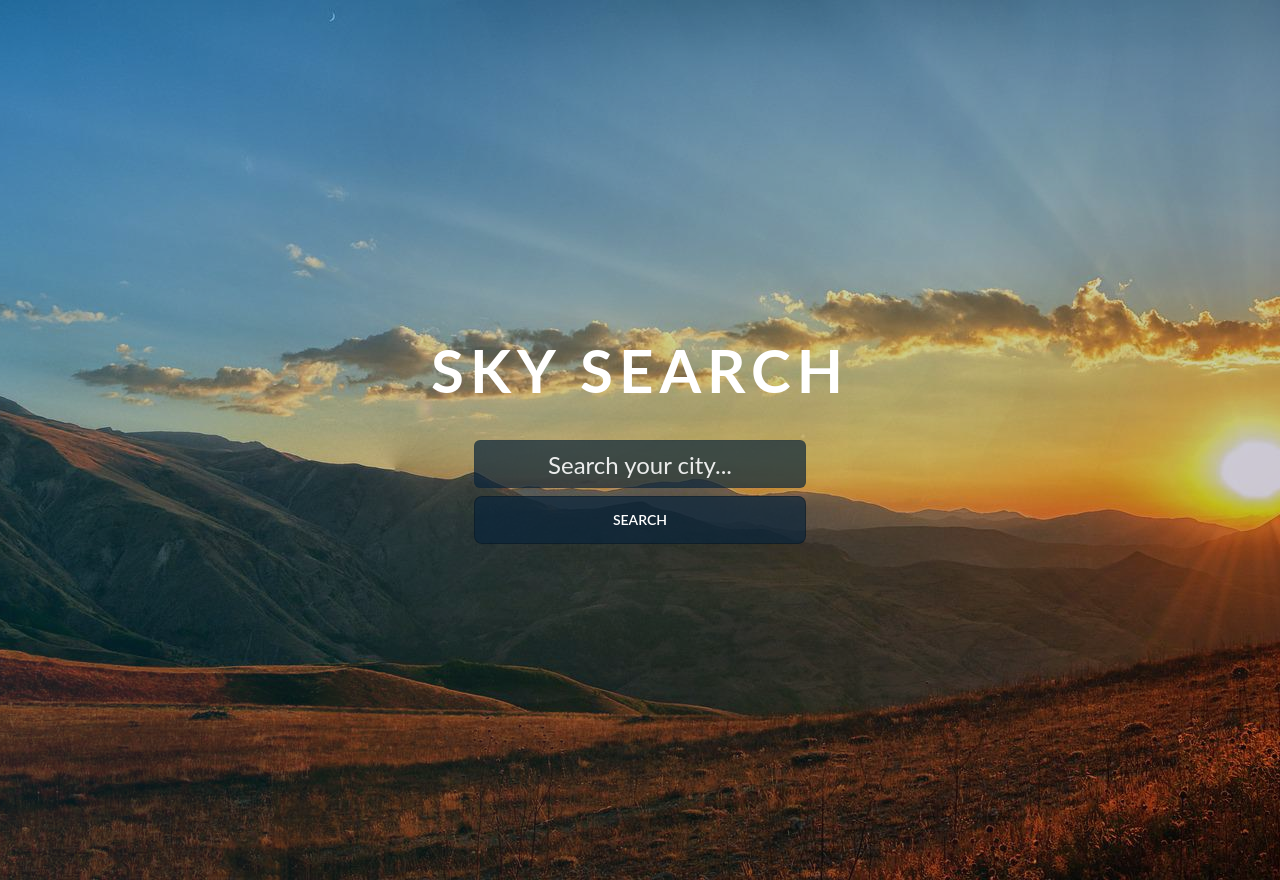
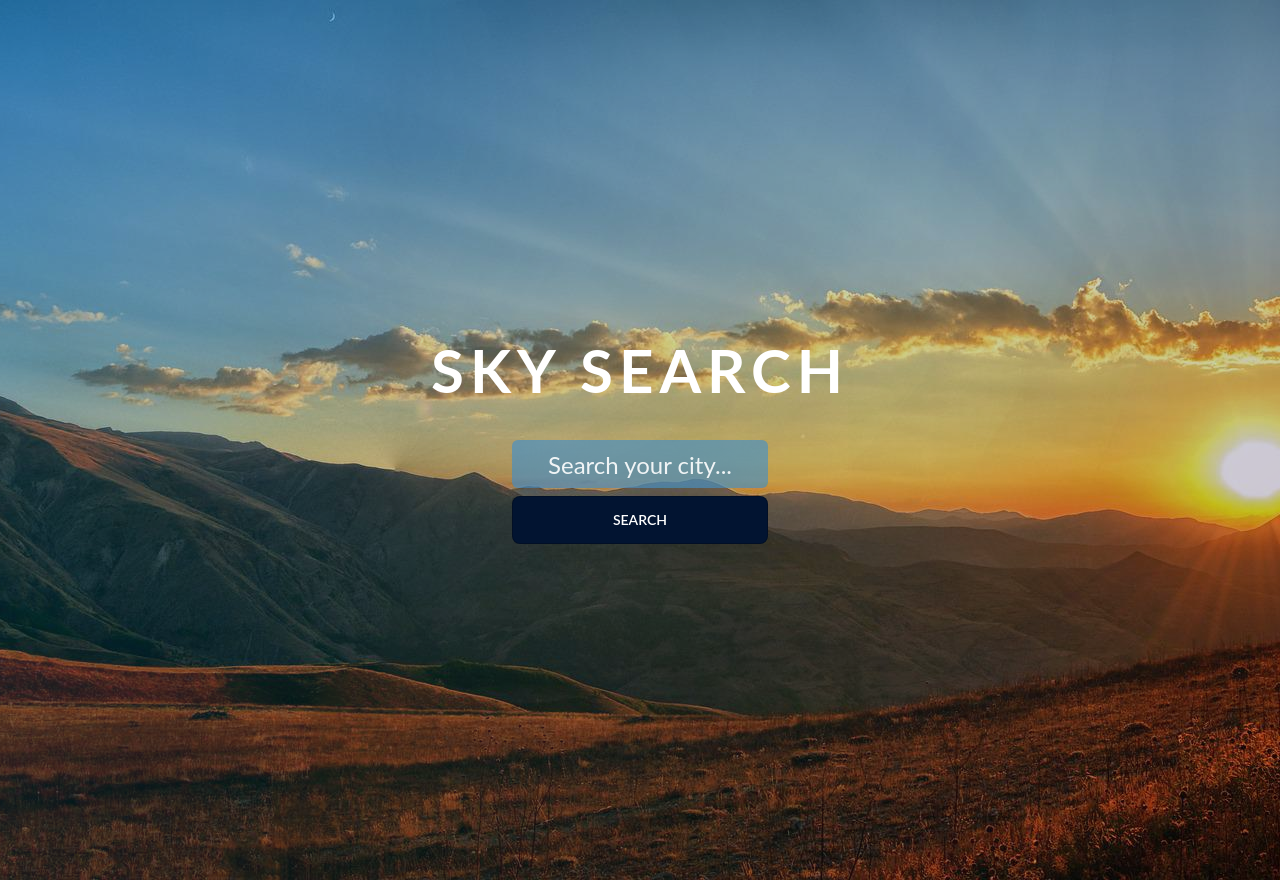
Before and after one commit to matthewfee/weather, a Next.js app: page / in a window 1280 px wide. Built offline with nearby package versions, Linux system fonts and the light colour scheme.

Commit message:
normalized color of button and input to match

```diff
--- a/components/SearchForm.js
+++ b/components/SearchForm.js
@@ -2,6 +2,7 @@
 import Button from './Button';
 import Loader from './LoadingSpinner';
 import SearchInput from './SearchInput';
+import { blueLightBackgroundColor } from '../constants/constants';
 
 const SearchForm = ({
   location,
@@ -24,7 +25,7 @@ const SearchForm = ({
     />
 
     <Button
-      styles="bg-[#09243B]/70 border-black/25 btn-md flex flex-row w-full text-white w-[100px]"
+      styles={`bg-[${blueLightBackgroundColor}]/20 border-black/25 btn-md flex flex-row w-full text-white w-[100px]`}
       callback={searchLocation}
     >
       {!loading && `Search`}
--- a/components/SearchInput.js
+++ b/components/SearchInput.js
@@ -1,10 +1,12 @@
+import { blueLightBackgroundColor } from '../constants/constants';
+
 const SearchInput = ({ weather, value, onChange, onKeyPress }) => (
   <input
     type="text"
     htmlFor="location-input"
     placeholder="Search your city..."
-    className={`location-input h-[3rem] rounded-md p-4 text-center text-2xl text-white duration-[2000ms] border border-black/5 focus:outline-none bg-[#09243B]/70 input-primary md:w-full placeholder:text-white/90  ${
-      weather ? 'border-2 border-black' : 'bg-[#09243B]/70'
+    className={`location-input h-[3rem] max-w-[16rem] bg-[#238CE8] rounded-md backdrop-blur-2xl p-4 text-center text-2xl text-white duration-[2000ms] focus:outline-none input-primary placeholder:text-white/90  ${
+      weather ? `bg-opacity-20 border border-black/5` : `bg-opacity-50`
     }  `}
     value={value}
     onChange={onChange}
--- a/constants/constants.js
+++ b/constants/constants.js
@@ -21,3 +21,5 @@ export const Cambridge = 'Cambridge';
 export const sunsetColor = '#F26B1D';
 
 export const moonlightColor = '#1D7373';
+
+export const blueLightBackgroundColor = '#238CE8';
```
